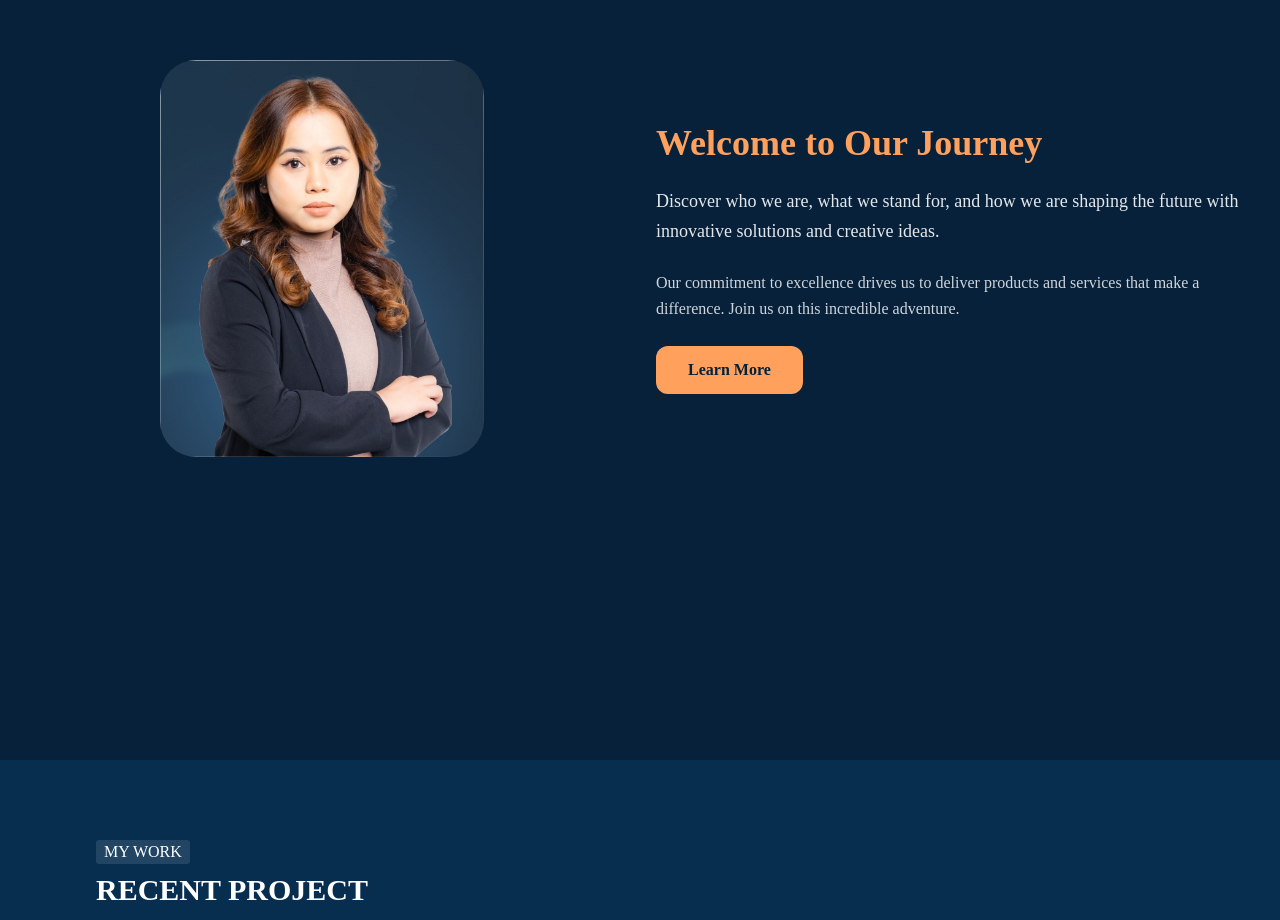
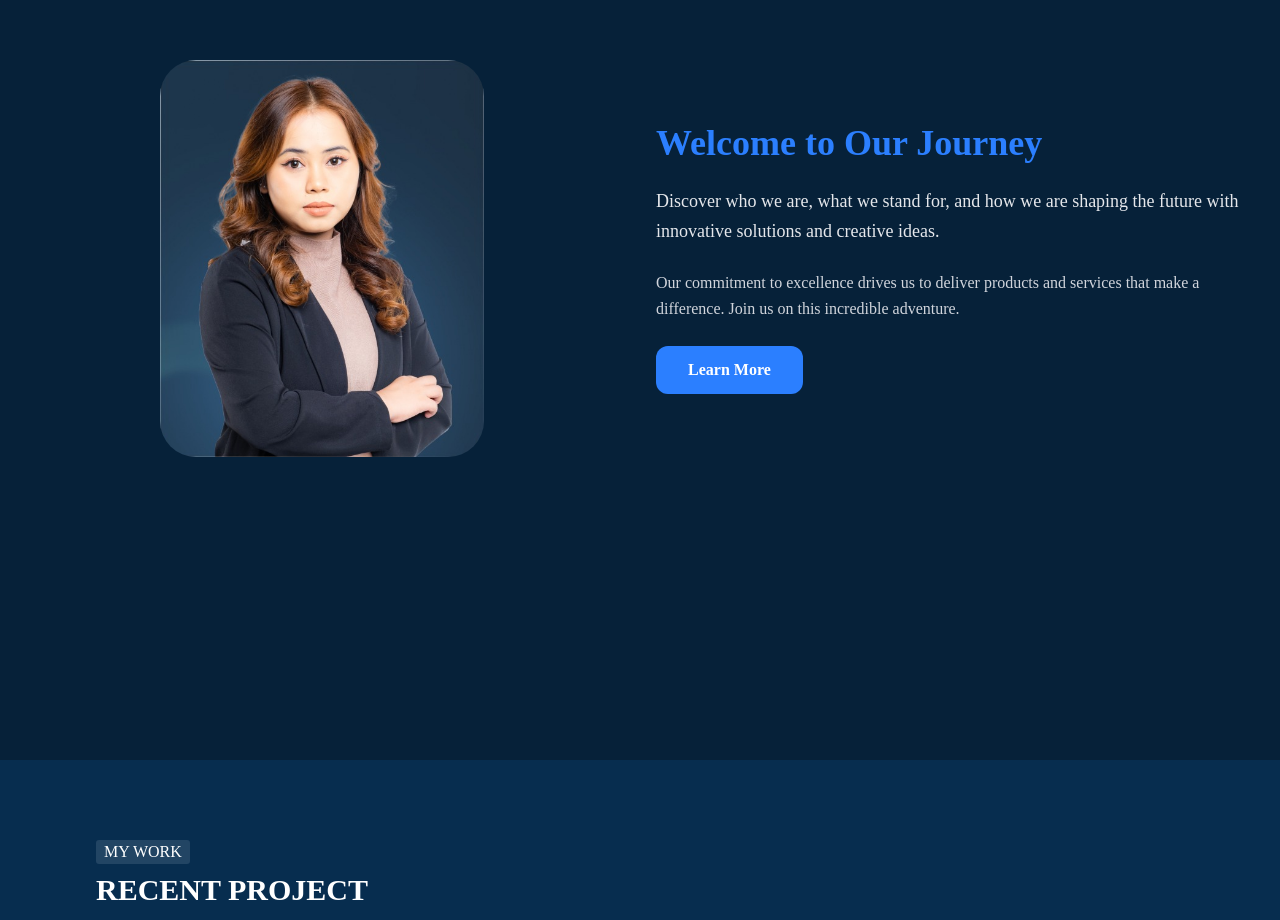
Before and after one commit to nuwanthaDilshan/Portfolio-Website, a React (Vite) app: page / in a window 1280 px wide. Shown: the part 880-1800 px from the top of the page. Built offline with nearby package versions, Linux system fonts and the light colour scheme.

Commit message:
😁 small changes

```diff
--- a/src/pages/about.jsx
+++ b/src/pages/about.jsx
@@ -17,7 +17,7 @@ export default function AboutPage() {
 
                         {/* Right Side Section */}
                         <div className="space-y-6 text-center md:text-left">
-                            <h2 className="text-4xl font-bold text-[#ffa15d]">
+                            <h2 className="text-4xl font-bold text-blue-500">
                                 Welcome to Our Journey
                             </h2>
                             <p className="text-gray-200 text-lg leading-relaxed">
@@ -32,7 +32,7 @@ export default function AboutPage() {
                                 adventure.
                             </p>
                             <div>
-                                <button className="bg-[#ffa15d] text-[#062239] font-semibold px-8 py-3 rounded-xl hover:bg-[#ef7924] transition-all">
+                                <button className="bg-blue-500 text-white font-semibold px-8 py-3 rounded-xl hover:bg-black hover:border-1 transition-all">
                                     Learn More
                                 </button>
                             </div>
```
